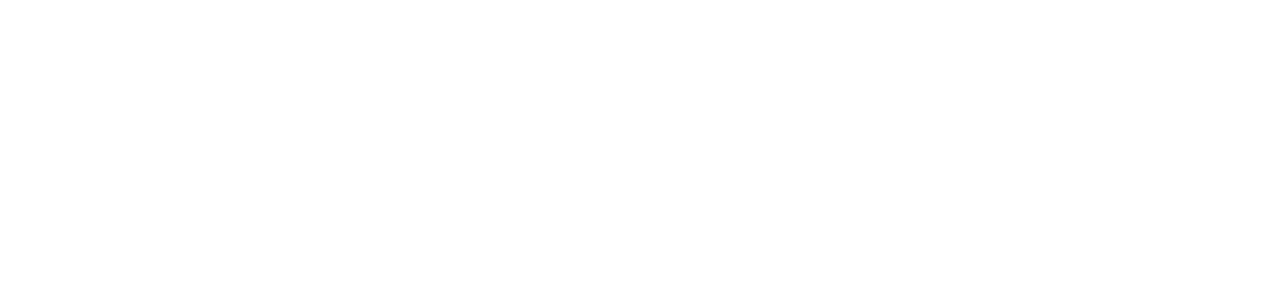
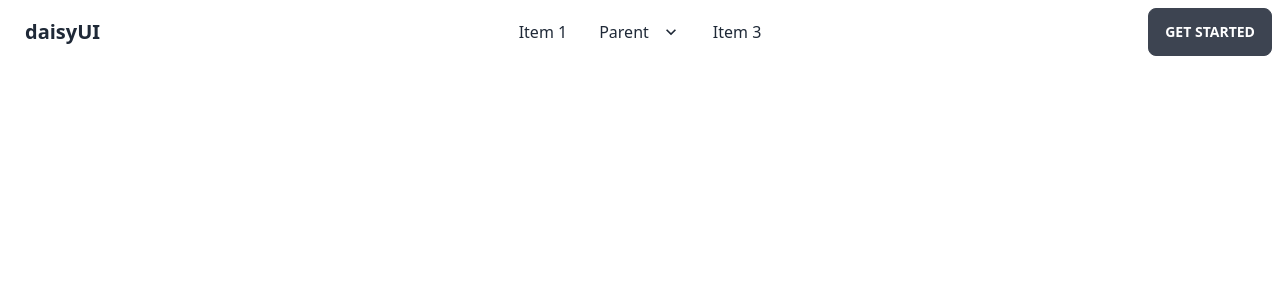
Before and after one commit to NishatFariza/to-do-app-client, a React (Create React App) app: page / in a window 1280 px wide. Shown: the top 300 px of the page. Built offline with nearby package versions, Linux system fonts and the light colour scheme.

Commit message:
react route add

```diff
--- a/package.json
+++ b/package.json
@@ -6,6 +6,7 @@
     "@testing-library/jest-dom": "^5.14.1",
     "@testing-library/react": "^13.0.0",
     "@testing-library/user-event": "^13.2.1",
+    "daisyui": "^2.15.0",
     "react": "^18.1.0",
     "react-dom": "^18.1.0",
     "react-router-dom": "6",
--- a/src/App.js
+++ b/src/App.js
@@ -1,9 +1,16 @@
 
+import { Route, Routes } from 'react-router-dom';
 import './App.css';
+import Home from './Pages/HomePage/Home/Home';
+import Header from './Pages/Shared/Header/Header';
 
 function App() {
   return (
     <div className="App">
+      <Header></Header>
+      <Routes>
+        <Route path='/' element={<Home></Home>}></Route>
+      </Routes>
     </div>
   );
 }
--- /dev/null
+++ b/src/Pages/HomePage/Home/Home.jsx
@@ -0,0 +1,11 @@
+import React from 'react';
+
+const Home = () => {
+    return (
+        <div>
+
+        </div>
+    );
+};
+
+export default Home;
--- /dev/null
+++ b/src/Pages/Shared/Header/Header.jsx
@@ -0,0 +1,81 @@
+import React from "react";
+import { Link } from "react-router-dom";
+
+const Header = () => {
+  return (
+    <div class="navbar bg-base-100">
+      <div class="navbar-start">
+        <div class="dropdown">
+          <label tabindex="0" class="btn btn-ghost lg:hidden">
+            <svg
+              xmlns="http://www.w3.org/2000/svg"
+              class="h-5 w-5"
+              fill="none"
+              viewBox="0 0 24 24"
+              stroke="currentColor"
+            >
+              <path
+                stroke-linecap="round"
+                stroke-linejoin="round"
+                stroke-width="2"
+                d="M4 6h16M4 12h8m-8 6h16"
+              />
+            </svg>
+          </label>
+          <ul
+            tabindex="0"
+            class="menu menu-compact dropdown-content mt-3 p-2 shadow bg-base-100 rounded-box w-52"
+          >
+            <li>
+              <Link to='/'>Home</Link>
+            </li>
+            <li>
+              <Link to='/login'>LogIn</Link>
+            </li>
+            <li>
+              <Link to='/login'>LogIn</Link>
+            </li>
+          </ul>
+        </div>
+        <a class="btn btn-ghost normal-case text-xl">daisyUI</a>
+      </div>
+      <div class="navbar-center hidden lg:flex">
+        <ul class="menu menu-horizontal p-0">
+          <li>
+            <a>Item 1</a>
+          </li>
+          <li tabindex="0">
+            <a>
+              Parent
+              <svg
+                class="fill-current"
+                xmlns="http://www.w3.org/2000/svg"
+                width="20"
+                height="20"
+                viewBox="0 0 24 24"
+              >
+                <path d="M7.41,8.58L12,13.17L16.59,8.58L18,10L12,16L6,10L7.41,8.58Z" />
+              </svg>
+            </a>
+            <ul class="p-2">
+              <li>
+                <a>Submenu 1</a>
+              </li>
+              <li>
+                <a>Submenu 2</a>
+              </li>
+            </ul>
+          </li>
+          <li>
+            <a>Item 3</a>
+          </li>
+        </ul>
+      </div>
+      <div class="navbar-end">
+        <a class="btn">Get started</a>
+      </div>
+    </div>
+  );
+};
+
+export default Header;
--- a/src/index.css
+++ b/src/index.css
@@ -1,18 +1,3 @@
 @tailwind base;
 @tailwind components;
 @tailwind utilities;
-
-
-body {
-  margin: 0;
-  font-family: -apple-system, BlinkMacSystemFont, 'Segoe UI', 'Roboto', 'Oxygen',
-    'Ubuntu', 'Cantarell', 'Fira Sans', 'Droid Sans', 'Helvetica Neue',
-    sans-serif;
-  -webkit-font-smoothing: antialiased;
-  -moz-osx-font-smoothing: grayscale;
-}
-
-code {
-  font-family: source-code-pro, Menlo, Monaco, Consolas, 'Courier New',
-    monospace;
-}
--- a/tailwind.config.js
+++ b/tailwind.config.js
@@ -5,5 +5,5 @@
   theme: {
     extend: {},
   },
-  plugins: [],
+  plugins: [require("daisyui")],
 }
```
Also changed, not shown: 2 other files (tests, documents, lock files or other folders).
